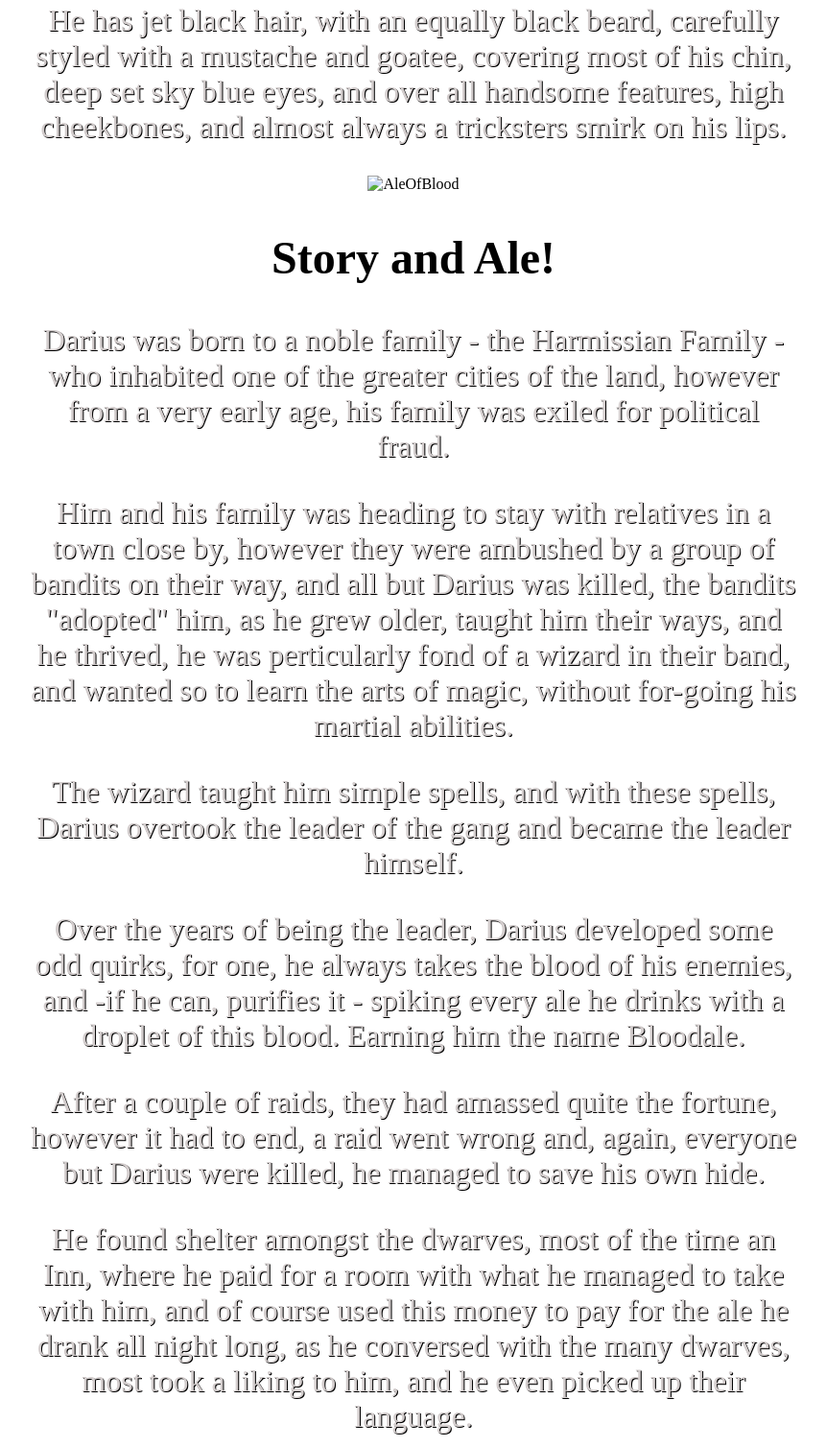
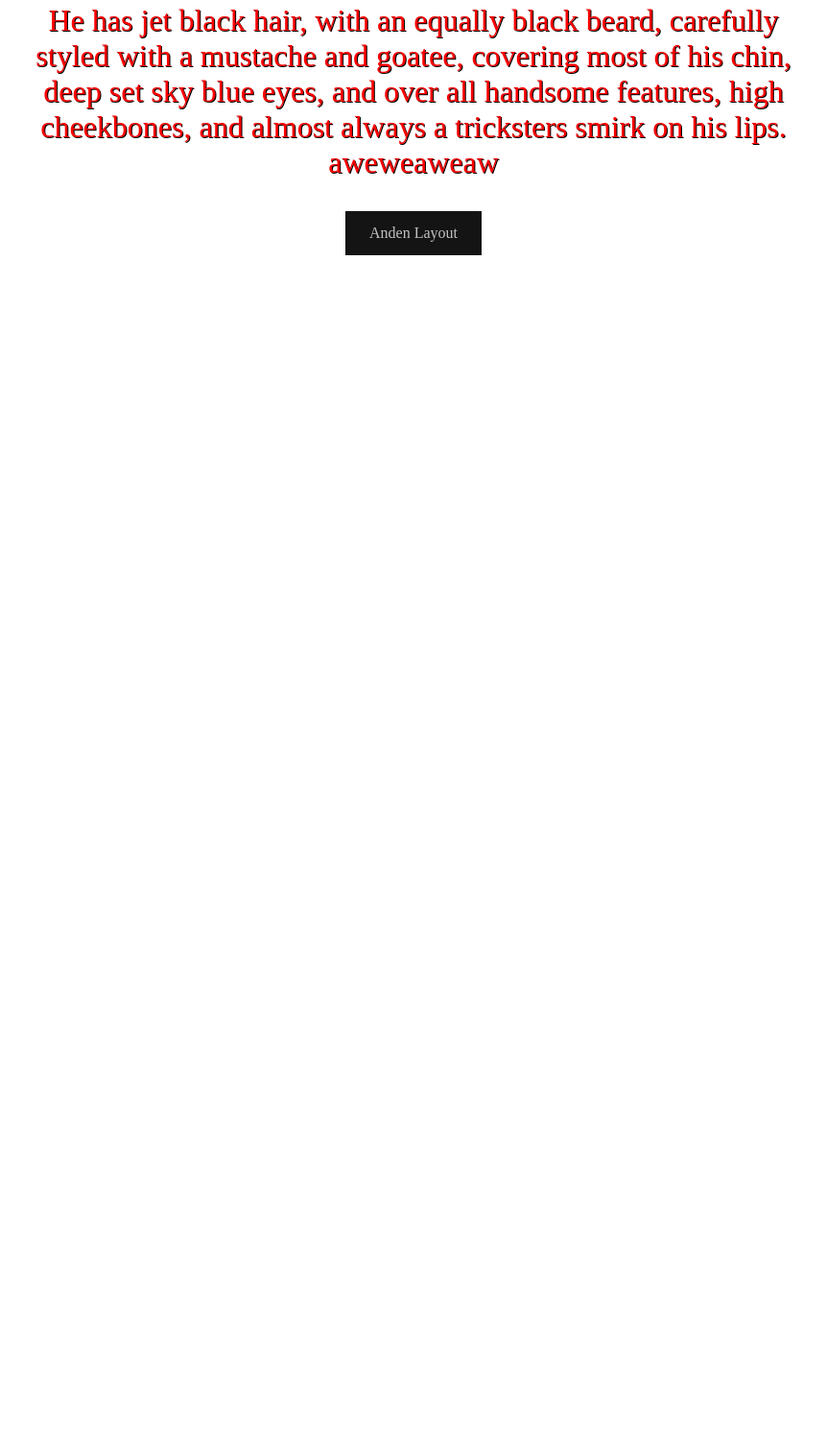
Before and after one commit to Jesper2115/Eteksempel, a plain HTML site: page Index.html in a window 1280 px wide. Shown: the part 612-2120 px from the top of the page at 96% size, without its empty margins (209-1070 px from the left). After the commit the page ends 886 px from the top, so only its background shows below. Drawn offline with Linux system fonts and the light colour scheme.

Commit message:
Slettet Story
Ændret farve i CSS

```diff
--- a/DND1.css
+++ b/DND1.css
@@ -1,5 +1,5 @@
  header {
-  background-color: #c40000;
+  background-color: #00e82d;
   text-align: center;
   font-family: sans-serif;
   background: transparent;
@@ -9,7 +9,7 @@
 header h1 {
   font-size: 3em;
   padding-top: 10px;
-    text-shadow: 1px 1px #000000;
+    text-shadow: 1px 1px #ff0000;
 
 }
 
@@ -26,7 +26,7 @@ body {
 
 .Appearance1 {
   font-size: 2em;
-  color: #d3cdcd;
+  color: #ff0000;
     text-shadow: 1px 1px #000000;
 
 }
--- a/Index.html
+++ b/Index.html
@@ -23,38 +23,12 @@
       <p class="Appearance1">
         Darius is a man of average height and build, due to his "active lifestyle" only a thin layer of fat covers his body, he stands straight and with an almost regal posture, however in certain situations he let's go of his regal posture, most likely when in a tavern of criminals or the likes to not draw attention to himself.</p>
 
-      <p class="Appearance1"> He has jet black hair, with an equally black beard, carefully styled with a mustache and goatee, covering most of his chin, deep set sky blue eyes, and over all handsome features, high cheekbones, and almost always a tricksters smirk on his lips.
+      <p class="Appearance1"> He has jet black hair, with an equally black beard, carefully styled with a mustache and goatee, covering most of his chin, deep set sky blue eyes, and over all handsome features, high cheekbones, and almost always a tricksters smirk on his lips. aweweaweaw
       </p>
     </Section>
 
     <Section id="Story">
 
- <img src="Darius%20and%20Chieftain2.png" alt="AleOfBlood">
-
-      <h2>Story and Ale!</h2>
-      <p class="Appearance1">
-        Darius was born to a noble family - the Harmissian Family - who inhabited one of the greater cities of the land, however from a very early age, his family was exiled for political fraud.</p>
-
-      <p class="Appearance1">
-
-        Him and his family was heading to stay with relatives in a town close by, however they were ambushed by a group of bandits on their way, and all but Darius was killed, the bandits "adopted" him, as he grew older, taught him their ways, and he thrived,
-        he was perticularly fond of a wizard in their band, and wanted so to learn the arts of magic, without for-going his martial abilities.</p>
-
-      <p class="Appearance1">
-
-        The wizard taught him simple spells, and with these spells, Darius overtook the leader of the gang and became the leader himself.</p>
-      <p class="Appearance1">
-
-        Over the years of being the leader, Darius developed some odd quirks, for one, he always takes the blood of his enemies, and -if he can, purifies it - spiking every ale he drinks with a droplet of this blood. Earning him the name Bloodale.</p>
-
-      <p class="Appearance1">
-
-        After a couple of raids, they had amassed quite the fortune, however it had to end, a raid went wrong and, again, everyone but Darius were killed, he managed to save his own hide.</p>
-
-      <p class="Appearance1">
-
-        He found shelter amongst the dwarves, most of the time an Inn, where he paid for a room with what he managed to take with him, and of course used this money to pay for the ale he drank all night long, as he conversed with the many dwarves, most took a
-        liking to him, and he even picked up their language. </p>
 
         <a href="index3.html">Anden Layout</a>
     </Section>
```
